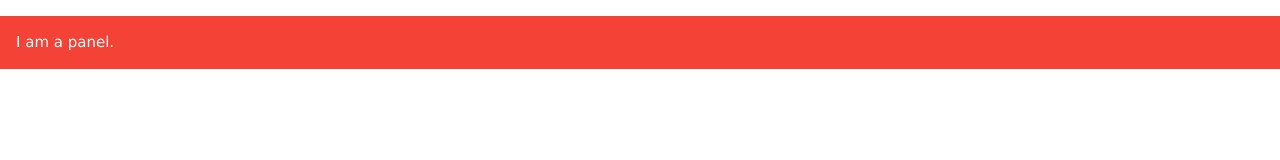
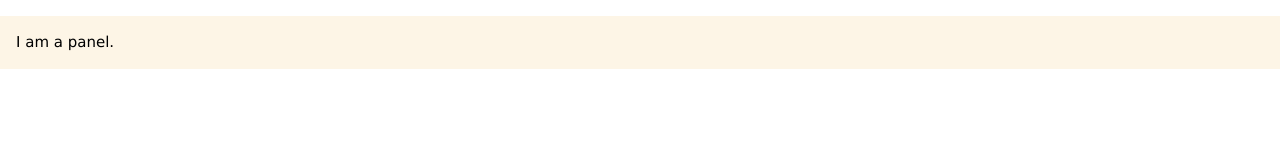
Before and after one commit to godofkoty/chimpion28.github.io, a plain HTML site: page index.html in a window 1280 px wide. Drawn offline with nearby package versions, Linux system fonts and the light colour scheme.

Commit message:
Update index.html

```diff
--- a/index.html
+++ b/index.html
@@ -4,7 +4,7 @@
 <meta charset="UTF-8">
 <meta name="viewport" content="width=device-width, initial-scale=1">
 <link rel="stylesheet" href="https://www.w3schools.com/w3css/4/w3.css">
-<div class = "w3-panel w3-red">
+<div class = "w3-container w3-panel w3-sand">
     <p>I am a panel.</p>
 </div>
 
```
